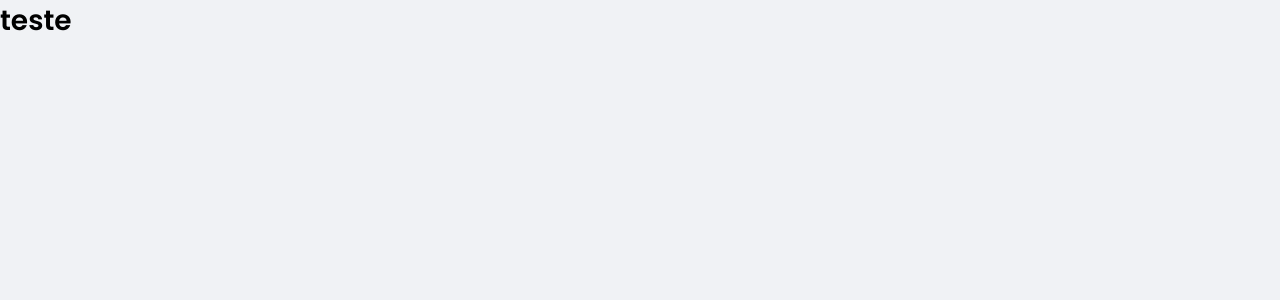
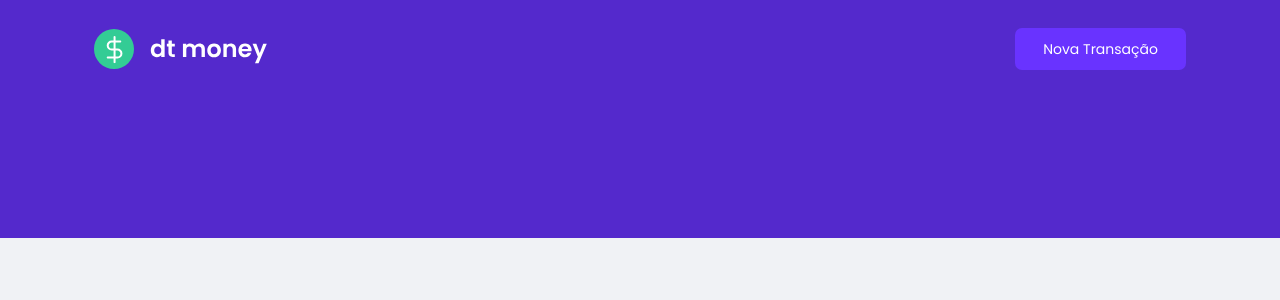
Before and after one commit to Sawyo-Fernands/dtmoney, a React (Create React App) app: page / in a window 1280 px wide. Shown: the top 300 px of the page. Built offline with nearby package versions, Linux system fonts and the light colour scheme.

Commit message:
Criando componente Header

```diff
--- /dev/null
+++ b/src/@types/index.d.ts
@@ -0,0 +1,6 @@
+declare module "\*.svg" {
+    import React = require("react");
+    export const ReactComponent: React.SFC<React.SVGProps<SVGSVGElement>>;
+    const src: string;
+    export default src;
+  }
--- a/src/App.tsx
+++ b/src/App.tsx
@@ -1,14 +1,15 @@
 import React from 'react';
+import { Header } from './components/Header';
 import { GlobalStyle } from './styles/global';
 
 
 export function App() {
   return (
-      <div className="App">
-        <h1>teste</h1>
+    < >
+     <Header/>
 
     <GlobalStyle />
-      </div>
+    </>
 
 
   );
--- /dev/null
+++ b/src/components/Header/index.tsx
@@ -0,0 +1,14 @@
+import Logo from '../../assets/logo.svg'
+import { Container, Content } from './styles'
+
+export function Header(){
+    return(
+        <Container>
+            <Content>
+                <img src={Logo} alt="dtmoney" />
+                <button type="button">Nova Transação</button>
+            </Content>
+
+        </Container>
+    )
+}
--- /dev/null
+++ b/src/components/Header/styles.ts
@@ -0,0 +1,33 @@
+import styled from "styled-components";
+
+
+export const Container=styled.header`
+   background-color: var(--blue);
+`
+
+export const Content=styled.div`
+
+    max-width: 1120px;
+    margin: 0 auto;
+    padding: 2rem 1rem 12rem;
+    display: flex;
+    align-items: center;
+    justify-content: space-between;
+
+    button{
+        font-size: 1rem;
+        color: #fff;
+        background-color: var(--blue-light);
+        border: 0;
+        padding: 0 2rem;
+        border-radius: 0.5rem;
+        height: 3rem;
+        transition: filter 0.1s;
+        &:hover{
+            filter: brightness(0.9);
+
+        }
+
+    }
+
+`
```
